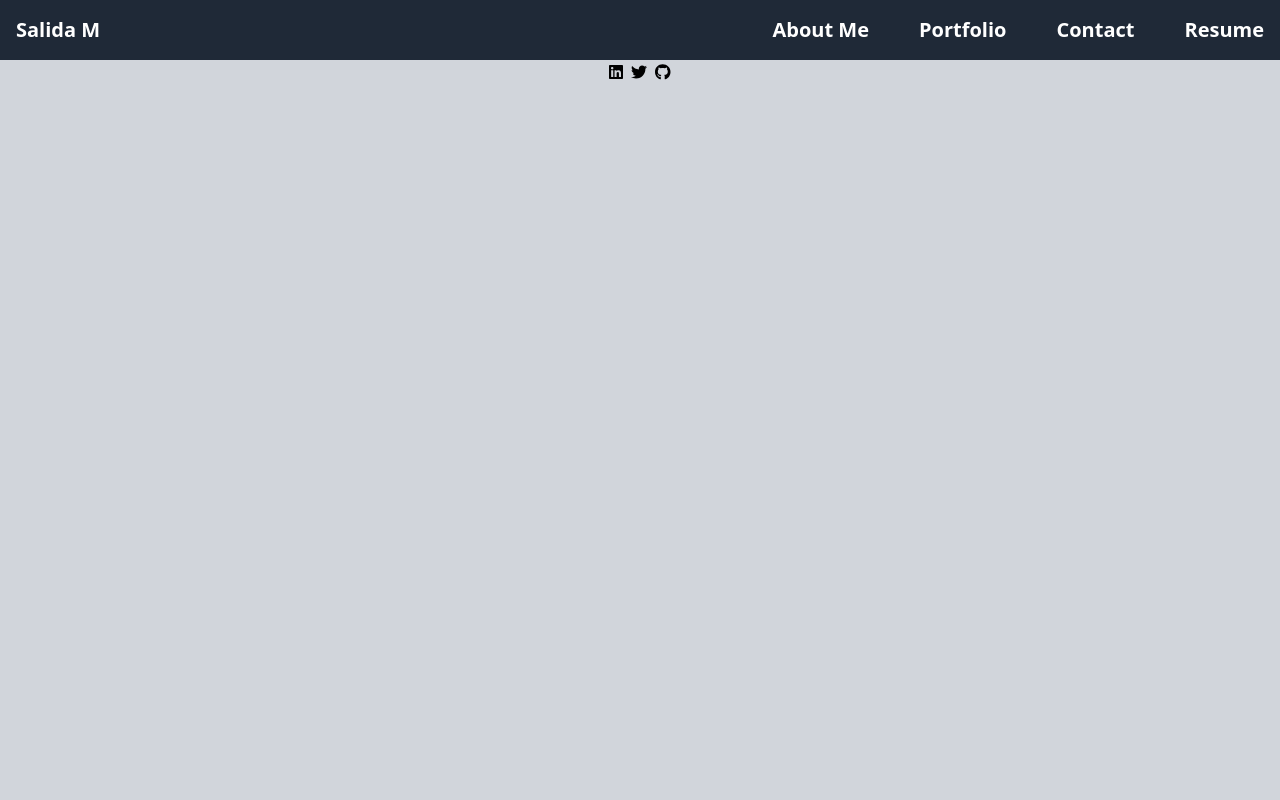
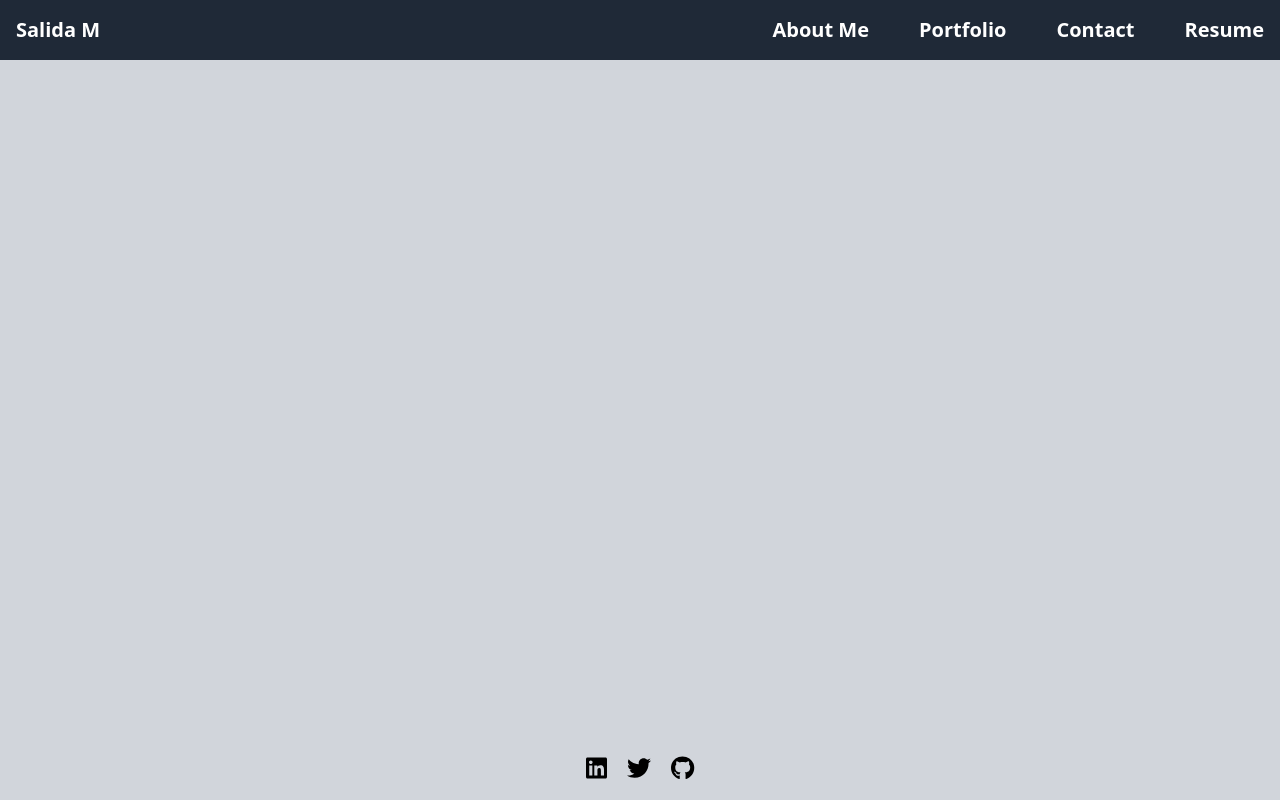
Before and after one commit to salidamaharjan/react-portfolio, a React (Vite) app: page / in a window 1280 px wide. Built offline with nearby package versions, Linux system fonts and the light colour scheme.

Commit message:
Footer component revise and css updated

```diff
--- a/src/App.jsx
+++ b/src/App.jsx
@@ -1,29 +1,15 @@
 import { Outlet } from "react-router-dom";
 import NavBar from "./components/NavBar";
 import Footer from "./components/Footer";
-import { FontAwesomeIcon } from "@fortawesome/react-fontawesome";
-import {
-  faLinkedin,
-  faTwitter,
-  faGithub,
-} from "@fortawesome/free-brands-svg-icons";
 
 function App() {
   return (
     <div className="bg-gray-300 h-[100dvh] flex flex-col">
       <NavBar />
-      <Outlet />
-      <Footer className="gap-2 flex justify-center">
-        <a href="https://www.linkedin.com/in/salida-maharjan-6381b9173/">
-          <FontAwesomeIcon icon={faLinkedin} />
-        </a>
-        <a href="https://twitter.com/?lang=en">
-          <FontAwesomeIcon icon={faTwitter} />
-        </a>
-        <a href="https://github.com/salidamaharjan">
-          <FontAwesomeIcon icon={faGithub} />
-        </a>
-      </Footer>
+      <main className="flex-1">
+        <Outlet />
+      </main>
+      <Footer />
     </div>
   );
 }
--- a/src/components/Footer.jsx
+++ b/src/components/Footer.jsx
@@ -1,3 +1,22 @@
-export default function Footer({className, children}) {
-    return<footer className={`${className}`}>{children}</footer>
+import { FontAwesomeIcon } from "@fortawesome/react-fontawesome";
+import {
+  faLinkedin,
+  faTwitter,
+  faGithub,
+} from "@fortawesome/free-brands-svg-icons";
+
+export default function Footer() {
+  return (
+    <footer className={`flex gap-5 text-2xl p-4 justify-center items-end`}>
+      <a href="https://www.linkedin.com/in/salida-maharjan-6381b9173/">
+        <FontAwesomeIcon icon={faLinkedin} />
+      </a>
+      <a href="https://twitter.com/?lang=en">
+        <FontAwesomeIcon icon={faTwitter} />
+      </a>
+      <a href="https://github.com/salidamaharjan">
+        <FontAwesomeIcon icon={faGithub} />
+      </a>
+    </footer>
+  );
 }
```
